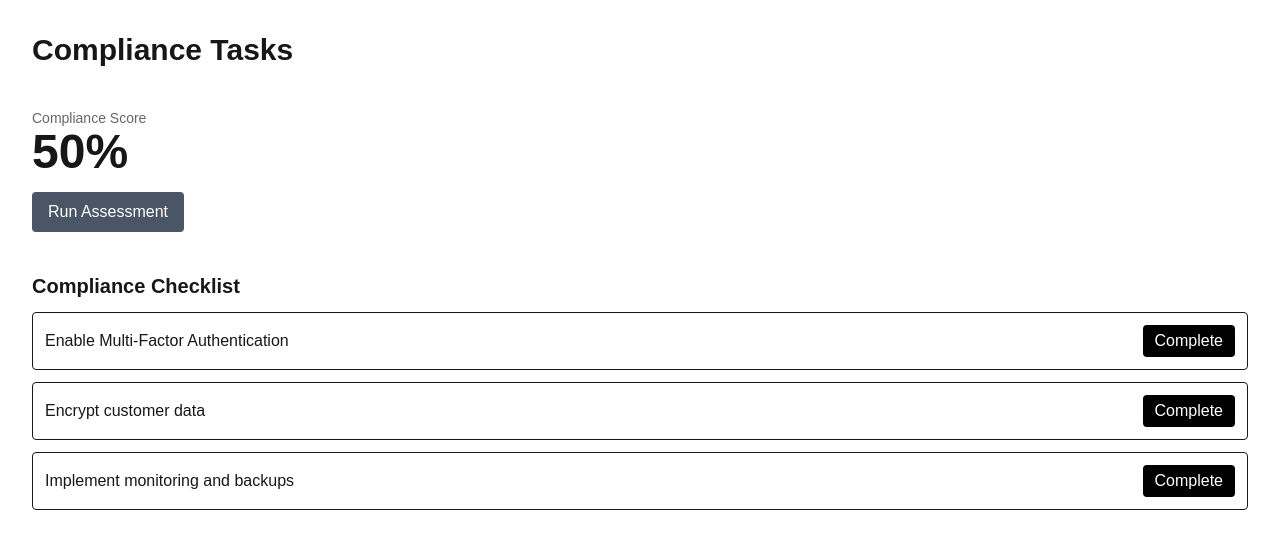
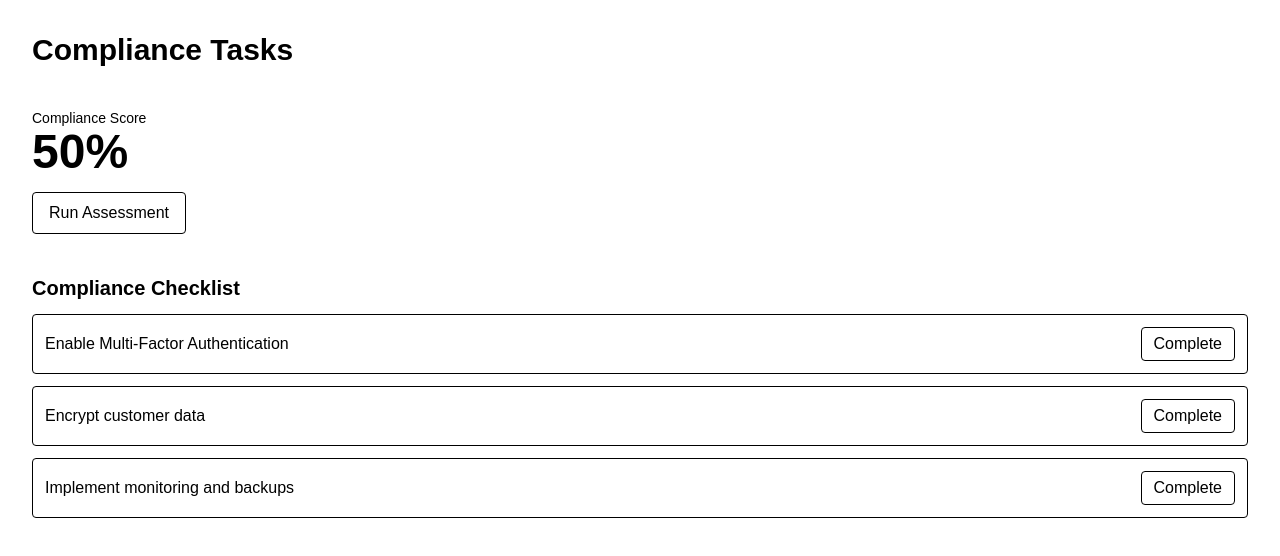
Before and after one commit to abdisamad9009-dot/complypilot-frontend, a Next.js app: page /tasks in a window 1280 px wide. Shown: the top 556 px of the page. Built offline with nearby package versions, Linux system fonts and the light colour scheme.

Commit message:
Update page.tsx

```diff
--- a/app/tasks/page.tsx
+++ b/app/tasks/page.tsx
@@ -3,7 +3,6 @@
 import Link from "next/link"
 
 export default function TasksPage() {
-
   const tasks = [
     "Enable Multi‑Factor Authentication",
     "Encrypt customer data",
@@ -11,7 +10,7 @@ export default function TasksPage() {
   ]
 
   return (
-    <div className="p-8 space-y-10">
+    <div className="min-h-screen bg-white text-black p-8 space-y-10">
 
       <h1 className="text-3xl font-bold">
         Compliance Tasks
@@ -19,7 +18,7 @@ export default function TasksPage() {
 
       {/* Compliance Score */}
       <div>
-        <p className="text-sm text-black/60">
+        <p className="text-sm">
           Compliance Score
         </p>
 
@@ -28,7 +27,7 @@ export default function TasksPage() {
         </div>
 
         <Link href="/assessment">
-          <button className="mt-4 bg-gray-600 text-white px-4 py-2 rounded">
+          <button className="mt-4 border border-black px-4 py-2 rounded">
             Run Assessment
           </button>
         </Link>
@@ -44,18 +43,18 @@ export default function TasksPage() {
           {tasks.map((task, index) => (
             <li
               key={index}
-              className="flex justify-between items-center border p-3 rounded"
+              className="flex justify-between items-center border border-black p-3 rounded"
             >
               {task}
 
-              <button className="bg-black text-white px-3 py-1 rounded">
+              <button className="border border-black px-3 py-1 rounded">
                 Complete
               </button>
             </li>
           ))}
         </ul>
+
       </div>
-
     </div>
   )
 }
```
